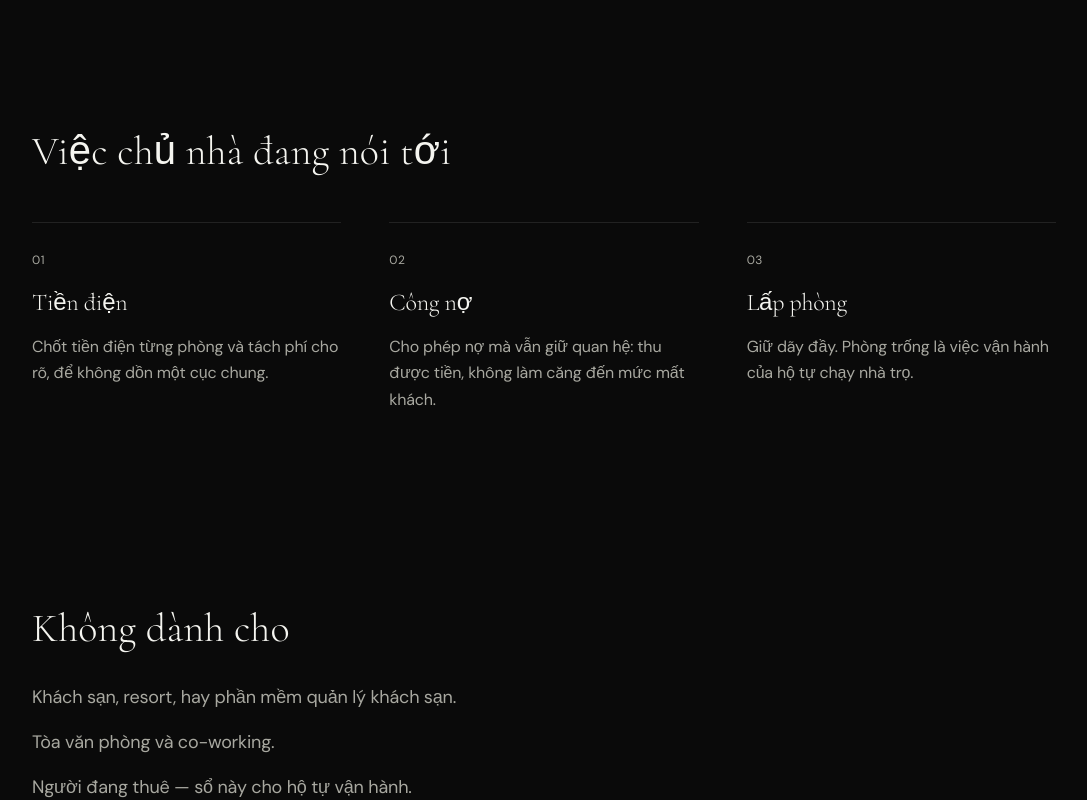
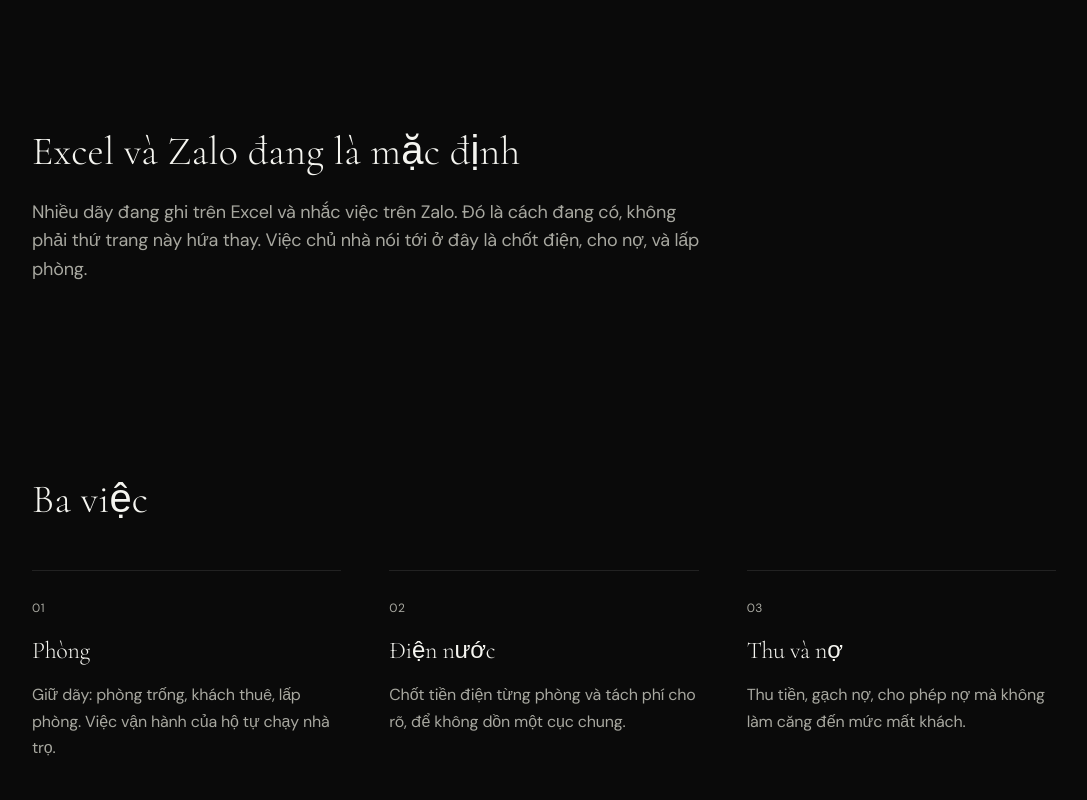
Before and after one commit to BlueSkyz-Labs/Portfolio, a Next.js app: page /so-tro in a window 1280 px wide. Shown: the part 1080-1880 px from the top of the page, without its empty margins (96-1183 px from the left). Built offline with nearby package versions, Linux system fonts and the light colour scheme; no server answers.

Commit message:
fix: keep patched Sổ Trọ hero while filling GO'd page sections
Do not lock the Excel/gõ-cửa H1. Align subhero, Excel/Zalo-as-default (not killer), and phòng / điện nước / thu-nợ jobs with the GO'd page list.

```diff
--- a/eslint.config.mjs
+++ b/eslint.config.mjs
@@ -11,7 +11,7 @@ const compat = new FlatCompat({
 
 const eslintConfig = [
   {
-    ignores: [".next/**", "out/**", "node_modules/**"],
+    ignores: [".next/**", "out/**", "node_modules/**", "next-env.d.ts"],
   },
   ...compat.extends("next/core-web-vitals", "next/typescript"),
 ];
--- a/src/app/so-tro/page.tsx
+++ b/src/app/so-tro/page.tsx
@@ -66,6 +66,18 @@ export default function SoTroPage() {
       </header>
 
       <Container className="space-y-space-9 py-space-9 lg:space-y-space-10 lg:py-space-10">
+        <section aria-labelledby="so-tro-alternative-title">
+          <h2
+            id="so-tro-alternative-title"
+            className="font-display text-display-sm font-light text-cream-offwhite sm:text-display-md"
+          >
+            {SO_TRO.alternative.title}
+          </h2>
+          <p className="mt-space-4 max-w-2xl font-sans text-body-lg text-cream-muted">
+            {SO_TRO.alternative.body}
+          </p>
+        </section>
+
         <section aria-labelledby="so-tro-jobs-title">
           <h2
             id="so-tro-jobs-title"
--- a/src/lib/so-tro.ts
+++ b/src/lib/so-tro.ts
@@ -8,24 +8,28 @@ export const SO_TRO = {
     "Tách phí cho rõ.",
     "Không làm căng mất khách.",
   ],
-  subhero: "Một sổ tiếng Việt cho phòng, khách, hóa đơn, công nợ.",
+  subhero: "Một sổ tiếng Việt cho phòng, khách thuê, hóa đơn, công nợ.",
   icp: "Cho hộ tự vận hành khoảng 8–50 phòng tại HCM và Hà Nội.",
   hypothesis:
     "Trang giả thuyết định vị — không phải bằng chứng khách hàng, không khẳng định sản phẩm đã làm đủ các việc này.",
+  alternative: {
+    title: "Excel và Zalo đang là mặc định",
+    body: "Nhiều dãy đang ghi trên Excel và nhắc việc trên Zalo. Đó là cách đang có, không phải thứ trang này hứa thay. Việc chủ nhà nói tới ở đây là chốt điện, cho nợ, và lấp phòng.",
+  },
   jobs: {
-    title: "Việc chủ nhà đang nói tới",
+    title: "Ba việc",
     items: [
       {
-        title: "Tiền điện",
+        title: "Phòng",
+        body: "Giữ dãy: phòng trống, khách thuê, lấp phòng. Việc vận hành của hộ tự chạy nhà trọ.",
+      },
+      {
+        title: "Điện nước",
         body: "Chốt tiền điện từng phòng và tách phí cho rõ, để không dồn một cục chung.",
       },
       {
-        title: "Công nợ",
-        body: "Cho phép nợ mà vẫn giữ quan hệ: thu được tiền, không làm căng đến mức mất khách.",
-      },
-      {
-        title: "Lấp phòng",
-        body: "Giữ dãy đầy. Phòng trống là việc vận hành của hộ tự chạy nhà trọ.",
+        title: "Thu và nợ",
+        body: "Thu tiền, gạch nợ, cho phép nợ mà không làm căng đến mức mất khách.",
       },
     ],
   },
```
Also changed, not shown: 2 other files (tests, documents, lock files or other folders).
